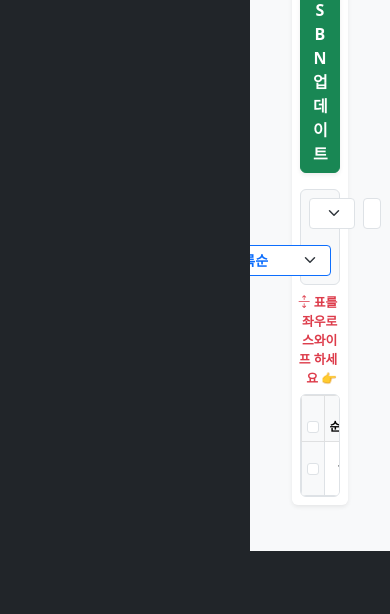
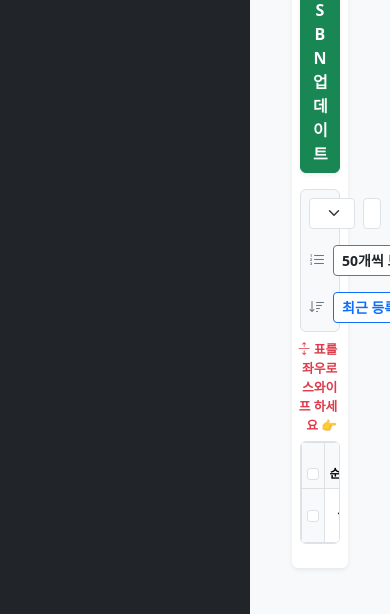
Before and after one commit to tvttvvv/naver-store-manager, a Flask app: page /monitoring/ in a window 390 px wide. Shown: the part 1082-1696 px from the top of the page. Before the commit the page ends 1633 px from the top, so only its background shows below. Run offline with Flask 3, Linux system fonts and the light colour scheme; a user stored in the database is signed in; tables that the repository leaves empty hold one stand-in row (values such as "Sample post").

Commit message:
Update index.html

```diff
--- a/app/templates/monitoring/index.html
+++ b/app/templates/monitoring/index.html
@@ -78,13 +78,26 @@
 
                         <div class="vr mx-2 d-none d-md-block"></div>
 
-                        <div class="d-flex align-items-center w-100 w-md-auto justify-content-end mt-2 mt-md-0">
+                        <div class="d-flex align-items-center w-100 w-md-auto justify-content-end mt-2 mt-md-0 flex-wrap gap-2">
+                            <!-- ✨ 보기 개수 선택 드롭다운 추가 -->
+                            <div class="d-flex align-items-center w-100 w-md-auto">
+                                <i class="bi bi-list-ol text-secondary me-2"></i>
+                                <select id="itemsPerPageSelect" class="form-select form-select-sm fw-bold text-dark w-100 w-md-auto border-secondary" style="cursor: pointer; min-width: 110px;">
+                                    <option value="50" selected>50개씩 보기</option>
+                                    <option value="100">100개씩 보기</option>
+                                    <option value="500">500개씩 보기</option>
+                                    <option value="1000">1000개씩 보기</option>
+                                </select>
+                            </div>
+
+                            <div class="d-flex align-items-center w-100 w-md-auto mt-2 mt-md-0">
                                 <i class="bi bi-sort-down text-secondary me-2"></i>
                                 <select id="sortOption" class="form-select form-select-sm fw-bold text-primary w-100 w-md-auto" style="cursor: pointer; border-color: #0d6efd; min-width: 140px;">
                                     <option value="recent">최근 등록순</option>
                                     <option value="vol_desc">검색량 높은순</option>
                                     <option value="vol_asc">검색량 낮은순</option>
                                 </select>
+                            </div>
                         </div>
                     </div>
 
@@ -115,6 +128,14 @@
                             </tbody>
                         </table>
                     </div>
+
+                    <!-- ✨ 페이지네이션(페이지 넘기기) 바 추가 -->
+                    <nav aria-label="Page navigation" class="mt-3">
+                        <ul class="pagination justify-content-center mb-0" id="paginationContainer" style="flex-wrap: wrap;">
+                            <!-- 자바스크립트로 생성됨 -->
+                        </ul>
+                    </nav>
+
                 </div>
             </div>
         </div>
@@ -154,6 +175,8 @@
             margin-bottom: 5px;
             animation: pulse 2s infinite;
         }
+        .pagination { gap: 5px; }
+        .page-link { padding: 0.375rem 0.5rem; font-size: 0.875rem; }
     }
 
     @keyframes pulse {
@@ -174,6 +197,10 @@
     let currentGradeTab = 'A';
     let checkedIds = new Set();
     let lastCheckedCheckbox = null;
+
+    // ✨ 페이지네이션 상태 관리 변수
+    let currentPage = 1;
+    let itemsPerPage = 50;
 
     function updateTabCounts() {
         let countA = allKeywordsData.filter(k => k.grade === 'A').length;
@@ -200,21 +227,31 @@
         if(grade === 'MAIN') activeTab.classList.add('text-danger');
         else activeTab.classList.add('text-dark');
 
-        checkedIds.clear();
+        currentPage = 1; // 탭 이동 시 1페이지로 리셋
         document.getElementById('selectAll').checked = false;
         renderTable();
     }
 
     document.getElementById('searchInput').addEventListener('input', function(e) {
         searchQuery = e.target.value.toLowerCase();
+        currentPage = 1; // 검색 시 1페이지로 리셋
         renderTable();
     });
     document.getElementById('searchCategory').addEventListener('change', function(e) {
         searchCategory = e.target.value;
+        currentPage = 1;
         renderTable();
     });
     document.getElementById('sortOption').addEventListener('change', function(e) {
         currentSort = e.target.value;
+        currentPage = 1;
+        renderTable();
+    });
+
+    // 보기 개수 변경 이벤트
+    document.getElementById('itemsPerPageSelect').addEventListener('change', function(e) {
+        itemsPerPage = parseInt(e.target.value);
+        currentPage = 1;
         renderTable();
     });
 
@@ -258,6 +295,7 @@
         renderTableColors();
     }
 
+    // 전체 선택 (현재 보이는 페이지의 데이터만 선택됨)
     function toggleAll(source) {
         const checkboxes = document.querySelectorAll('.row-checkbox');
         checkboxes.forEach(cb => {
@@ -275,6 +313,63 @@
             if(cb && cb.checked) { tr.classList.add('row-selected'); }
             else { tr.classList.remove('row-selected'); }
         });
+
+        // 전체 체크박스 상태 동기화
+        const checkboxes = document.querySelectorAll('.row-checkbox');
+        const allChecked = checkboxes.length > 0 && Array.from(checkboxes).every(cb => cb.checked);
+        document.getElementById('selectAll').checked = allChecked;
+    }
+
+    // ✨ 페이지 변경 함수
+    function changePage(page, event) {
+        if (event) event.preventDefault();
+        currentPage = page;
+        renderTable();
+        // 페이지 이동 시 상단으로 스크롤 살짝 올려주기
+        document.querySelector('.table-responsive').scrollTop = 0;
+    }
+
+    // ✨ 페이지네이션 렌더링 함수
+    function renderPagination(totalItems) {
+        const paginationEl = document.getElementById('paginationContainer');
+        paginationEl.innerHTML = '';
+
+        let totalPages = Math.ceil(totalItems / itemsPerPage) || 1;
+        if (totalPages <= 1) return;
+
+        let html = '';
+
+        // 이전 버튼
+        html += `<li class="page-item ${currentPage === 1 ? 'disabled' : ''}">
+                    <a class="page-link shadow-sm" href="#" onclick="changePage(${currentPage - 1}, event)" tabindex="-1">이전</a>
+                 </li>`;
+
+        // 페이지 번호 (너무 많으면 생략 처리)
+        let startPage = Math.max(1, currentPage - 2);
+        let endPage = Math.min(totalPages, currentPage + 2);
+
+        if (startPage > 1) {
+            html += `<li class="page-item"><a class="page-link shadow-sm" href="#" onclick="changePage(1, event)">1</a></li>`;
+            if (startPage > 2) html += `<li class="page-item disabled"><span class="page-link border-0 text-muted">...</span></li>`;
+        }
+
+        for (let i = startPage; i <= endPage; i++) {
+            html += `<li class="page-item ${currentPage === i ? 'active' : ''}">
+                        <a class="page-link shadow-sm" href="#" onclick="changePage(${i}, event)">${i}</a>
+                     </li>`;
+        }
+
+        if (endPage < totalPages) {
+            if (endPage < totalPages - 1) html += `<li class="page-item disabled"><span class="page-link border-0 text-muted">...</span></li>`;
+            html += `<li class="page-item"><a class="page-link shadow-sm" href="#" onclick="changePage(${totalPages}, event)">${totalPages}</a></li>`;
+        }
+
+        // 다음 버튼
+        html += `<li class="page-item ${currentPage === totalPages ? 'disabled' : ''}">
+                    <a class="page-link shadow-sm" href="#" onclick="changePage(${currentPage + 1}, event)">다음</a>
+                 </li>`;
+
+        paginationEl.innerHTML = html;
     }
 
     function renderTable() {
@@ -304,13 +399,24 @@
             filteredData.sort((a, b) => b.id - a.id);
         }
 
-        if (filteredData.length > 0) {
+        // ✨ 페이징 계산 로직
+        let totalItems = filteredData.length;
+        let totalPages = Math.ceil(totalItems / itemsPerPage) || 1;
+        if (currentPage > totalPages) currentPage = totalPages;
+
+        let startIndex = (currentPage - 1) * itemsPerPage;
+        let endIndex = startIndex + itemsPerPage;
+        let paginatedData = filteredData.slice(startIndex, endIndex);
+
+        if (paginatedData.length > 0) {
             let kwBgColor = 'bg-neon-green';
             if(currentGradeTab === 'B') kwBgColor = 'bg-neon-yellow';
             if(currentGradeTab === 'C') kwBgColor = 'bg-neon-orange';
             if(currentGradeTab === 'MAIN') kwBgColor = 'bg-neon-pink';
 
-            tbody.innerHTML = filteredData.map((k, index) => {
+            tbody.innerHTML = paginatedData.map((k, index) => {
+                let actualIndex = startIndex + index + 1; // 순번을 전체 리스트 기준으로 보정
+
                 let linkBtn = '<span class="text-muted">-</span>';
                 if (k.product_link && k.product_link !== '-' && k.product_link !== '') {
                     let finalUrl = k.product_link.startsWith('http') ? k.product_link : 'http://' + k.product_link;
@@ -337,15 +443,16 @@
 
                 let safeTitleName = k.book_title || '-';
                 let titleNameDisplay = safeTitleName.includes('⚠️') ? `<span class="text-danger fw-bold">${safeTitleName}</span>` : `<span class="text-dark fw-bold">${safeTitleName}</span>`;
+
+                // 페이지를 넘겨도 Set에 기록되어 있다면 유지됨!
                 let isChecked = checkedIds.has(k.id.toString()) ? 'checked' : '';
 
-                // ✨ 요청하신 '네이버 통합검색' 탭으로 완벽하게 이동하도록 URL 수정!
                 let searchLink = `https://search.naver.com/search.naver?where=nexearch&query=${encodeURIComponent(k.keyword || '')}`;
 
                 return `
                 <tr class="${isChecked ? 'row-selected' : ''}">
                     <td class="align-middle bg-light"><input type="checkbox" class="form-check-input row-checkbox" value="${k.id}" onclick="handleRowCheck(event, this)" style="cursor: pointer;" ${isChecked}></td>
-                    <td class="align-middle">${index + 1}</td>
+                    <td class="align-middle fw-bold">${actualIndex}</td>
                     <td class="align-middle ${kwBgColor}">${k.keyword || '-'}</td>
                     <td class="align-middle ${kwBgColor} fs-6">${(k.search_volume || 0).toLocaleString()}</td>
                     <td class="align-middle ${kwBgColor} text-dark" id="rank_${k.id}" data-val="${safeRank}">${rankDisplay}</td>
@@ -368,9 +475,17 @@
                 </tr>
                 `;
             }).join('');
+
+            // 페이지네이션 바 그리기 호출
+            renderPagination(totalItems);
+
         } else {
             tbody.innerHTML = `<tr><td colspan="14" class="text-center py-5 text-muted">${currentGradeTab}등급에 해당하는 데이터가 없습니다.</td></tr>`;
+            document.getElementById('paginationContainer').innerHTML = ''; // 데이터 없으면 페이징 숨김
         }
+
+        // 새로 그려졌으니 전체 선택 체크박스 상태 보정
+        renderTableColors();
     }
 
     $(document).on('dblclick', '.editable-cell', function() {
```
Lines whose indentation alone changed are shown as unchanged.
